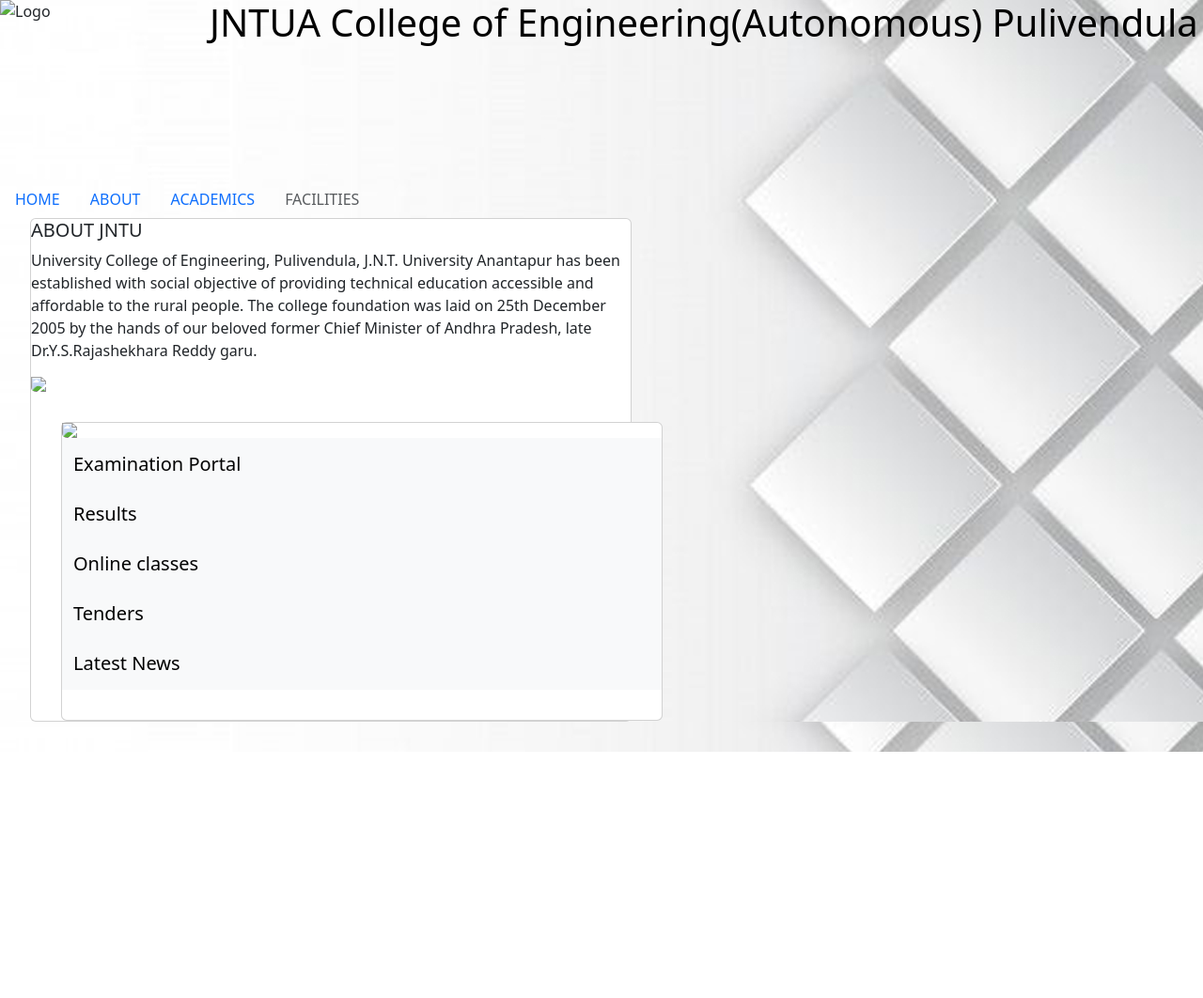
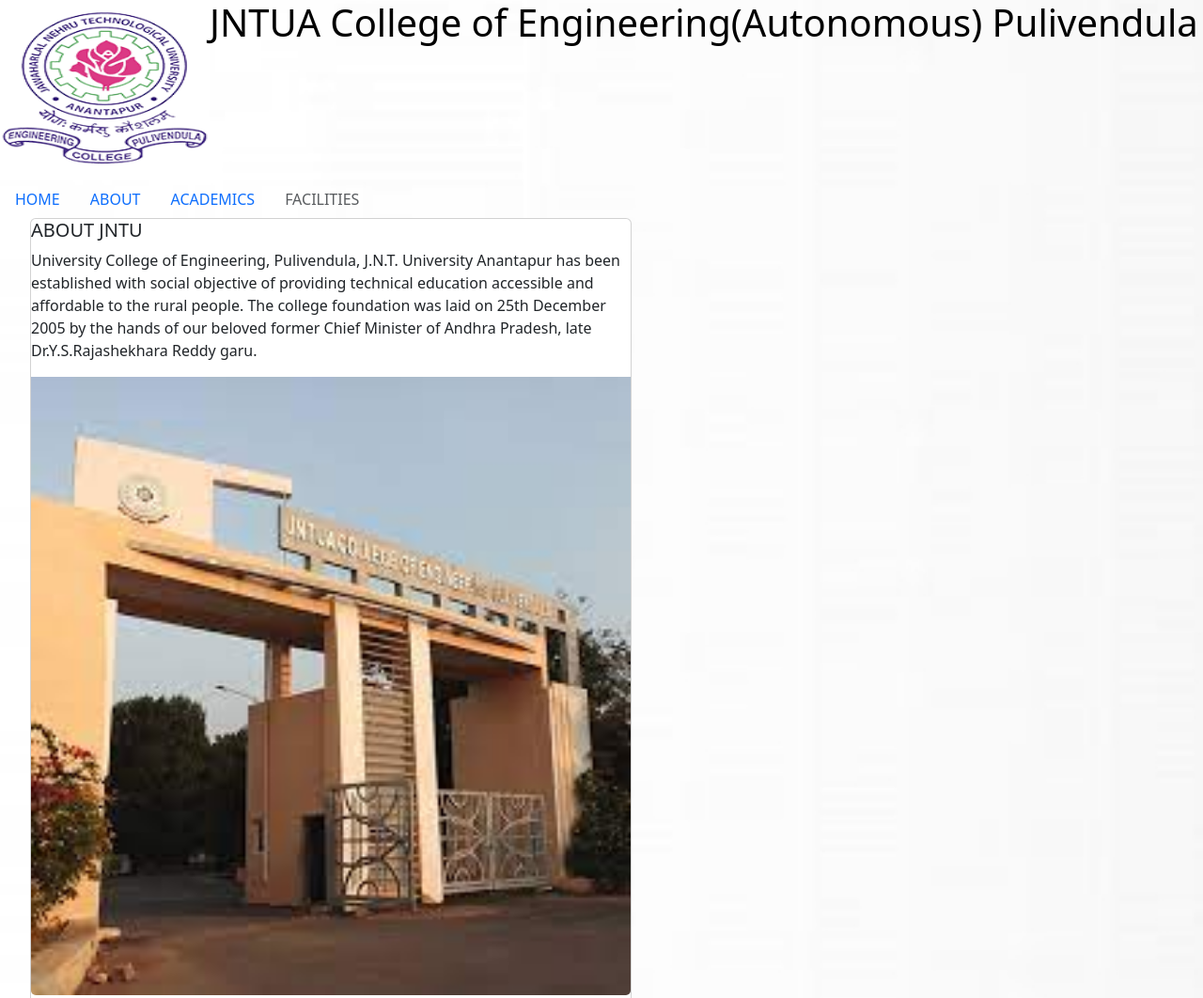
Before and after one commit to CHENNAMSETTYGURUTEJA/TECH-GUYS, a plain HTML site: page index.html in a window 1280 px wide. Shown: the top 1062 px of the page at 94% size. Before the commit the page ends 800 px from the top, so only its background shows below. Drawn offline with nearby package versions, Linux system fonts and the light colour scheme; the site is published under a folder, as on GitHub Pages, so addresses that start at the root find nothing.

Commit message:
Update index.html

```diff
--- a/index.html
+++ b/index.html
@@ -33,7 +33,7 @@ body{
 <body>
   <div class=" d-flex ">
 
-    <img src="/LOGO.png" alt="Logo" width="223" height="192" class="d-inline-block ">
+    <img src="./LOGO.png" alt="Logo" width="223" height="192" class="d-inline-block ">
 
     <h1 class="text-center fs-1 clg"> JNTUA College of Engineering
     </h1>
@@ -61,12 +61,12 @@ body{
     <div class="card" style="width: 40rem;">
       <h5 class="card-title">ABOUT JNTU</h5>
       <p>University College of Engineering, Pulivendula, J.N.T. University Anantapur has been established with social objective of providing technical education accessible and affordable to the rural people. The college foundation was laid on 25th December 2005 by the hands of our beloved former Chief Minister of Andhra Pradesh, late Dr.Y.S.Rajashekhara Reddy garu.</p>
-      <img src="/BG5.jfif" class="card-img-bottom">
+      <img src="./BG5.jfif" class="card-img-bottom">
       <div class="card-body">
       </div>
       <div class="card" style="width: 40rem;">
 
-        <img src="/bg7.webp" class="card-img-bottom">
+        <img src="./bg7.webp" class="card-img-bottom">
         <nav class="navbar bg-body-tertiary">
           <div class="container-fluid">
             <a class="navbar-brand" href="#">Examination Portal</a>
```
